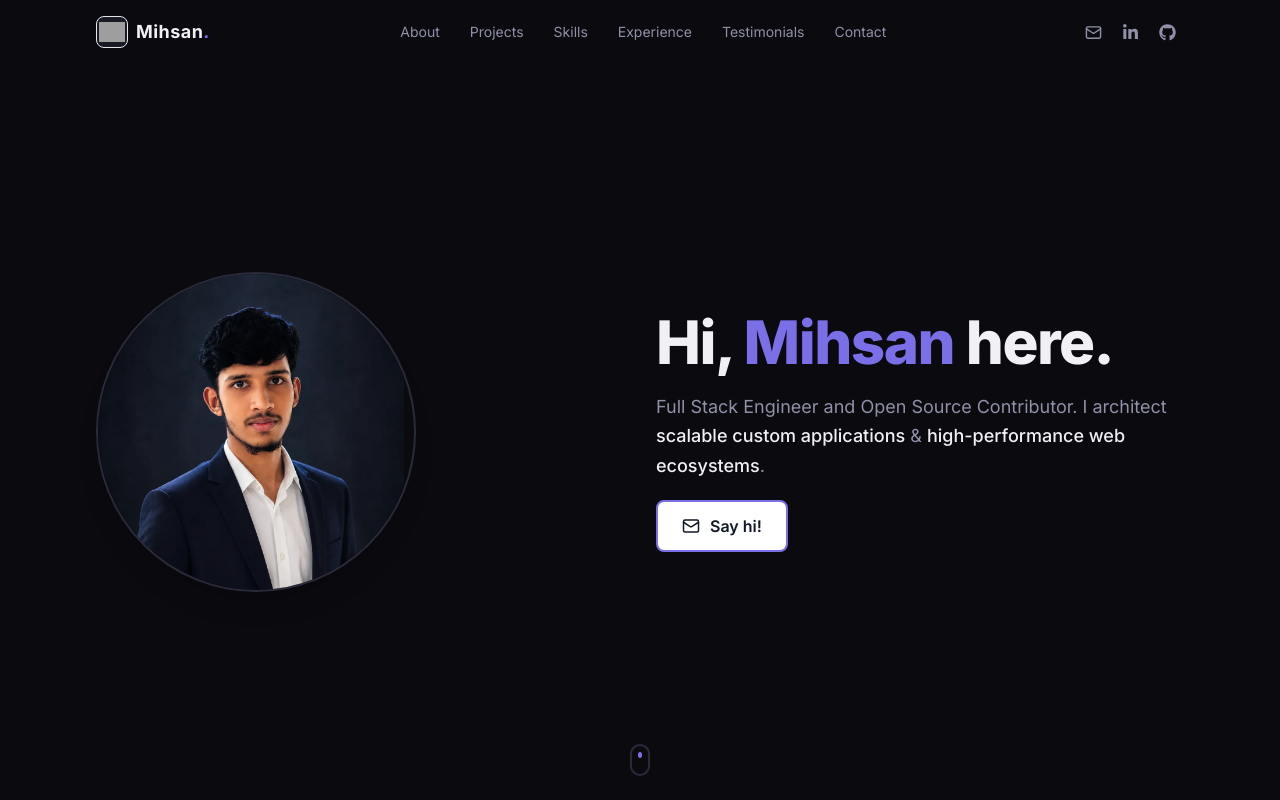
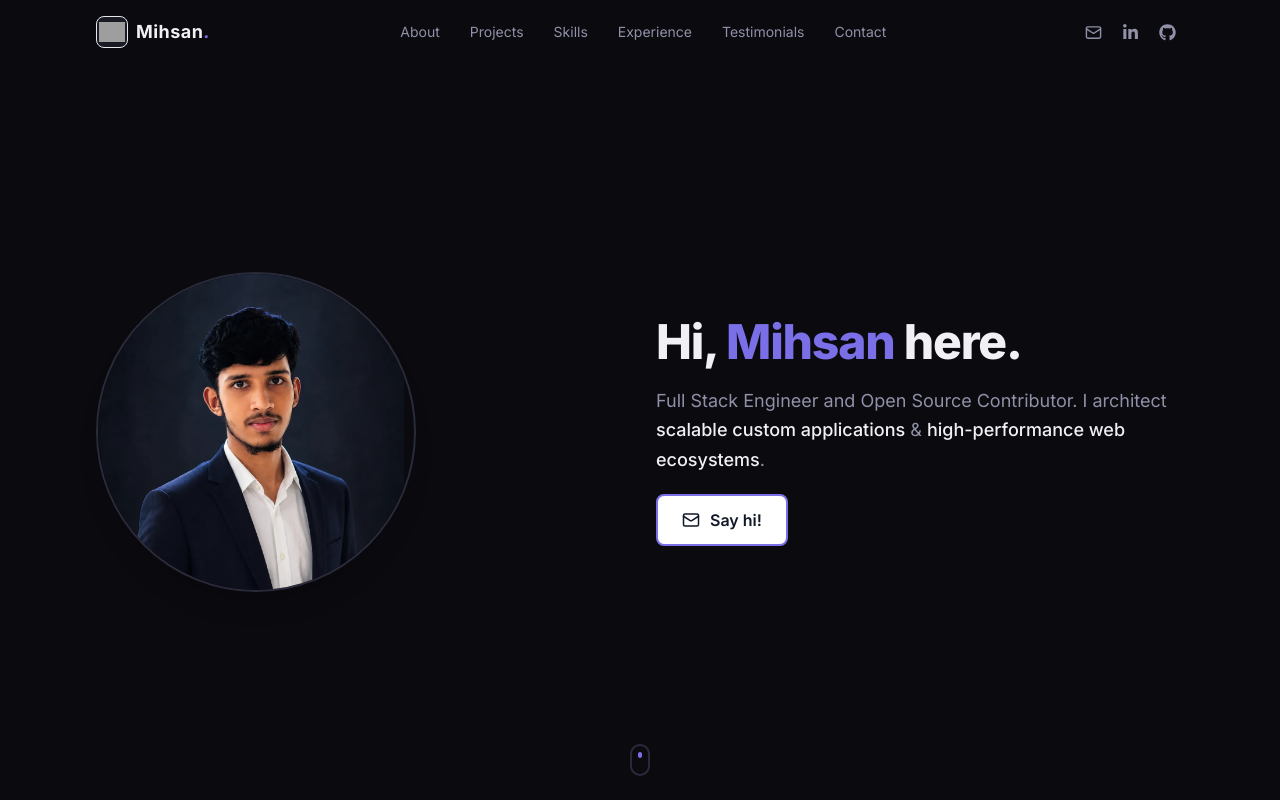
Before and after one commit to mihsanalam/mihsan-portfolio, a Next.js app: page / in a window 1280 px wide. Shown: the top 800 px of the page. Built offline with nearby package versions, Linux system fonts and the light colour scheme; grey boxes are pictures that could not be loaded.

Commit message:
Hero: reduce headline size for tighter layout

```diff
--- a/src/components/sections/Hero.tsx
+++ b/src/components/sections/Hero.tsx
@@ -61,7 +61,7 @@ export default function Hero() {
             className="space-y-6 order-1 lg:order-2"
           >
             <div className="space-y-5">
-              <h1 className="text-4xl sm:text-5xl lg:text-6xl font-extrabold tracking-tight text-text-primary leading-tight">
+              <h1 className="text-3xl sm:text-4xl lg:text-5xl font-extrabold tracking-tight text-text-primary leading-tight">
                 Hi, <span className="text-accent">Mihsan</span> here.
               </h1>
               <p className="text-lg text-text-secondary leading-relaxed max-w-lg">
```
